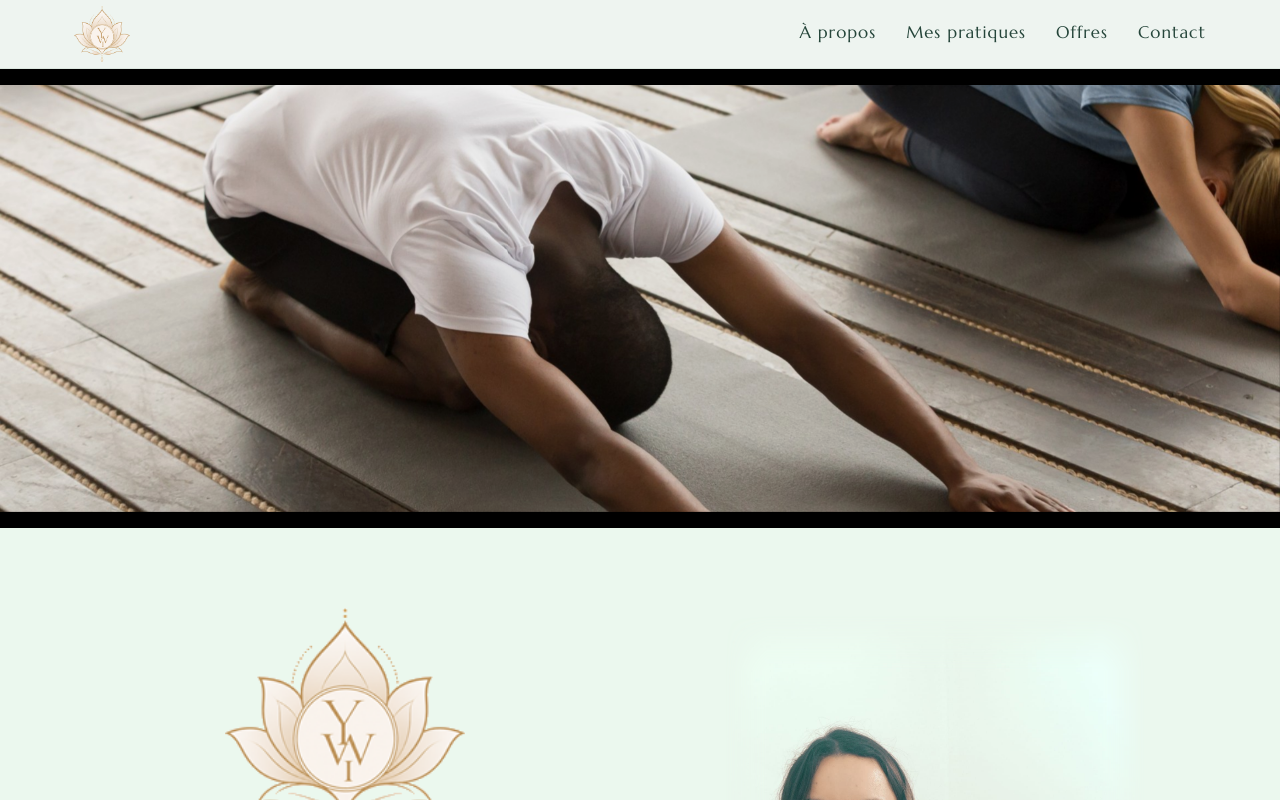
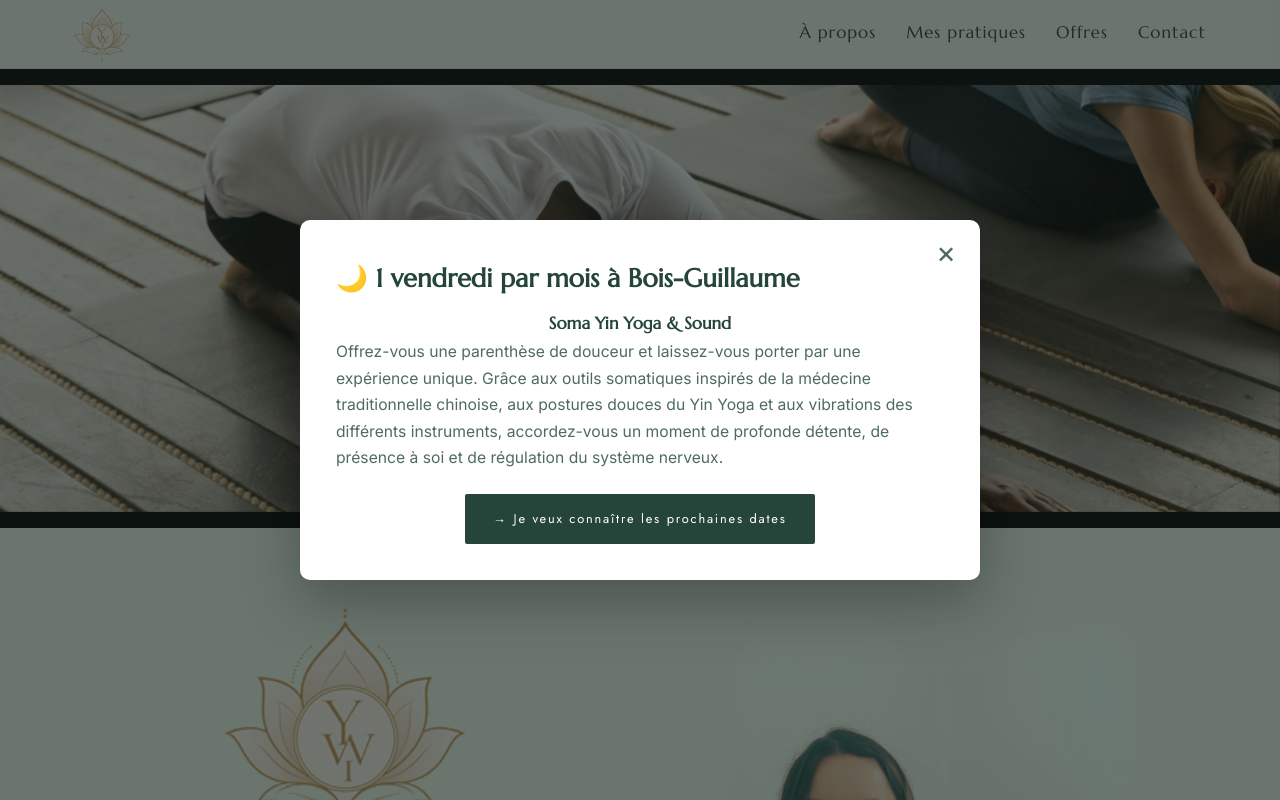
Before and after one commit to EdouardBurel/yoga-club, a React (Vite) app: page / in a window 1280 px wide. Shown: the top 800 px of the page. Built offline with nearby package versions, Linux system fonts and the light colour scheme.

Commit message:
final udpates

```diff
--- a/index.html
+++ b/index.html
@@ -4,14 +4,15 @@
     <meta charset="UTF-8" />
     <link rel="icon" type="image/svg+xml" href="/favicon.png" />
     <meta name="viewport" content="width=device-width, initial-scale=1.0" />
-    <meta
-      name="description"
-      content="Breathe . Move . Restore."
-    />
+    <meta name="description" content="Breathe . Move . Restore." />
     <title>Yoga with India</title>
 
     <!-- Fonts: Playfair Display (display serif), Space Mono (labels), Inter (body) -->
     <link rel="preconnect" href="https://fonts.googleapis.com" />
+    <link
+      href="https://fonts.googleapis.com/css2?family=Inter:wght@400;500;600&family=Jost:wght@400;500&family=Marcellus&display=swap"
+      rel="stylesheet"
+    />
     <link rel="preconnect" href="https://fonts.gstatic.com" crossorigin />
     <link
       href="https://fonts.googleapis.com/css2?family=Inter:wght@400;500;600&family=Playfair+Display:wght@600;700;800&family=Space+Mono:wght@400;700&display=swap"
--- a/src/App.jsx
+++ b/src/App.jsx
@@ -8,10 +8,13 @@ import CtaBanner from './components/CtaBanner.jsx'
 import Contact from './components/Contact.jsx'
 import Testimonials from './components/Testimonials.jsx'
 import Footer from './components/Footer.jsx'
+import Announcement from './components/Announcement.jsx'
+
 
 export default function App() {
   return (
     <>
+      <Announcement />
       <Navbar />
       <main>
         <Hero />
--- a/src/components/AboutClub.jsx
+++ b/src/components/AboutClub.jsx
@@ -17,11 +17,11 @@ export default function AboutClub() {
             alt="Yoga with India logo"
           />
           <h2 className="about__title">
-            A propos <span>Yoga with India</span>
+            <span>Yoga with India</span>
           </h2>
           <p>
-            Retrouvez calme, souplesse et sérénité grâce à une pratique alliant
-            mouvement, souffle et relaxation sonore.
+            <strong>Retrouvez calme, souplesse et sérénité grâce à une pratique alliant
+            mouvement, souffle et relaxation sonore.</strong>
           </p>
           <p className="about__italic">
             Sessions available in French or English.
--- /dev/null
+++ b/src/components/Announcement.css
@@ -0,0 +1,19 @@
+.announce {
+  text-align: center;
+}
+
+.announce__event {
+  font-family: var(--font-display);
+  font-size: 1.35rem;
+  color: var(--gold);
+  margin-bottom: 14px;
+}
+
+.announce p {
+  text-align: left;
+  margin-bottom: 22px;
+}
+
+.announce__cta {
+  display: inline-block;
+}
--- /dev/null
+++ b/src/components/Announcement.jsx
@@ -0,0 +1,35 @@
+import { useState } from "react";
+import Modal from "./Modal.jsx";
+import "./Announcement.css";
+
+export default function Announcement() {
+  const [show, setShow] = useState(true); // opens as soon as the site loads
+
+  if (!show) return null;
+
+  return (
+    <Modal
+      title="🌙 1 vendredi par mois à Bois-Guillaume"
+      onClose={() => setShow(false)}
+    >
+      <div className="announce">
+        <h3 className="announce__event">Soma Yin Yoga &amp; Sound</h3>
+        <p>
+          Offrez-vous une parenthèse de douceur et laissez-vous porter par une
+          expérience unique. Grâce aux outils somatiques inspirés de la médecine
+          traditionnelle chinoise, aux postures douces du Yin Yoga et aux
+          vibrations des différents instruments, accordez-vous un moment de
+          profonde détente, de présence à soi et de régulation du système
+          nerveux.
+        </p>
+
+        <a
+          className="btn-solid announce__cta"
+          href="mailto:contact@ywindia.com?subject=Soma%20Yin%20Yoga%20%26%20Sound%20—%20prochaines%20dates"
+        >
+          → Je veux connaître les prochaines dates
+        </a>
+      </div>
+    </Modal>
+  );
+}
--- a/src/components/Contact.jsx
+++ b/src/components/Contact.jsx
@@ -27,19 +27,13 @@ export default function Contact() {
             contact@ywindia.com
           </a>
 
-          <a className="contact__phone" href="tel:+33612345678">
-            <svg
-              viewBox="0 0 24 24"
-              width="22"
-              height="22"
-              fill="none"
-              stroke="currentColor"
-              strokeWidth="1.8"
-              aria-hidden="true"
-            >
-              <path d="M22 16.92v3a2 2 0 0 1-2.18 2 19.79 19.79 0 0 1-8.63-3.07 19.5 19.5 0 0 1-6-6 19.79 19.79 0 0 1-3.07-8.67A2 2 0 0 1 4.11 2h3a2 2 0 0 1 2 1.72c.12.96.36 1.9.7 2.81a2 2 0 0 1-.45 2.11L8.09 9.91a16 16 0 0 0 6 6l1.27-1.27a2 2 0 0 1 2.11-.45c.91.34 1.85.58 2.81.7A2 2 0 0 1 22 16.92z" />
-            </svg>
-            06 12 34 56 78
+          <a
+            className="btn-solid"
+            href="https://calendly.com/indeev/yoga-with-india"
+            target="_blank"
+            rel="noopener noreferrer"
+          >
+            Rdv tel
           </a>
 
           <div className="contact__divider" aria-hidden="true">
@@ -49,7 +43,7 @@ export default function Contact() {
           <div className="contact__socials">
             <a
               className="social"
-              href="https://emea01.safelinks.protection.outlook.com/?url=https%3A%2F%2Fwww.linkedin.com%2Fcompany%2Fyoga-with-india%2F%3FviewAsMember%3Dtrue&data=05%7C02%7C%7Cd17608eba84347f6a41d08dedc3e73ff%7C84df9e7fe9f640afb435aaaaaaaaaaaa%7C1%7C0%7C639190357964289651%7CUnknown%7CTWFpbGZsb3d8eyJFbXB0eU1hcGkiOnRydWUsIlYiOiIwLjAuMDAwMCIsIlAiOiJXaW4zMiIsIkFOIjoiTWFpbCIsIldUIjoyfQ%3D%3D%7C0%7C%7C%7C&sdata=eiaX3aspLv8bqpy6EuXM%2FsVTzXK0Iem1dFQFQkZFADc%3D&reserved=0"
+              href="https://www.linkedin.com/company/yoga-with-india/"
               target="_blank"
               rel="noopener noreferrer"
               aria-label="LinkedIn"
@@ -68,7 +62,7 @@ export default function Contact() {
 
             <a
               className="social"
-              href="https://emea01.safelinks.protection.outlook.com/?url=https%3A%2F%2Fwww.instagram.com%2Fhealthyndie%3Figsh%3DMWZxZWpya3pjY3pqdQ%253D%253D%26utm_source%3Dqr&data=05%7C02%7C%7Cd17608eba84347f6a41d08dedc3e73ff%7C84df9e7fe9f640afb435aaaaaaaaaaaa%7C1%7C0%7C639190357964303162%7CUnknown%7CTWFpbGZsb3d8eyJFbXB0eU1hcGkiOnRydWUsIlYiOiIwLjAuMDAwMCIsIlAiOiJXaW4zMiIsIkFOIjoiTWFpbCIsIldUIjoyfQ%3D%3D%7C0%7C%7C%7C&sdata=I%2B10Hwy%2F8sPETNYPM0x0fdMqkfoQJ7SPwBGkJqCpfyo%3D&reserved=0"
+              href="https://www.instagram.com/healthyndie/"
               target="_blank"
               rel="noopener noreferrer"
               aria-label="Instagram"
--- a/src/components/FeatureBoxes.css
+++ b/src/components/FeatureBoxes.css
@@ -62,12 +62,14 @@
   left: 50%;
   transform: translateX(-50%);
   z-index: 1;
-  font-family: var(--font-mono);
-  font-weight: 700;
-  letter-spacing: 0.08em;
+  font-family: var(--font-display); /* Marcellus */
+  font-size: 1.5rem;
+  font-weight: 400;
+  letter-spacing: 0.12em;
+  text-transform: uppercase; /* refined, spa-like */
   color: #fff;
-  text-shadow: 0 2px 8px rgba(0, 0, 0, 0.55);
-  font-size: 1.1rem;
+  text-shadow: 0 2px 10px rgba(0, 0, 0, 0.55);
+  white-space: nowrap;
 }
 
 .gallery-duo {
--- a/src/components/OffersContent.jsx
+++ b/src/components/OffersContent.jsx
@@ -1,23 +1,13 @@
 import "./OffersContent.css";
 
 const offers = [
-  {
-    name: "Cours individuel",
-    price: "",
-    desc: "Une séance personnalisée, adaptée à votre niveau et à vos objectifs.",
-  },
-  {
-    name: "Cours en petit groupe",
-    price: "",
-    desc: "Pratiquez à plusieurs dans une ambiance conviviale et bienveillante.",
-  },
   {
     name: "Yoga entre amis",
     price: "",
     desc: "Une séance privée organisée chez vous, entre proches.",
   },
   {
-    name: "Yoga en entreprise / séminaires",
+    name: "Yoga en entreprise (QVCT) / Séminaire",
     price: "",
     desc: "Offrez à vos équipes un moment de détente et de reconnexion.",
   },
--- a/src/components/Testimonials.jsx
+++ b/src/components/Testimonials.jsx
@@ -5,7 +5,7 @@ export default function Testimonials() {
   return (
     <section className="testimonials" id="testimonials">
       <div className="container">
-        <h2 className="section-title">Testimonials</h2>
+        <h2 className="section-title">Avis</h2>
 
         <div className="testimonials__grid">
           {testimonials.map((t) => (
--- a/src/index.css
+++ b/src/index.css
@@ -13,8 +13,9 @@
   --surface: #eef4f0; /* navbar — soft sage instead of grey-blue */
   --line: #dce7e0;
 
-  --font-display: "Playfair Display", Georgia, serif;
-  --font-mono: "Space Mono", "Courier New", monospace;
+  --font-display: "Marcellus", Georgia, serif;
+  --font-mono:
+    "Jost", system-ui, sans-serif; /* keeps the token name; new voice */
   --font-body: "Inter", system-ui, -apple-system, sans-serif;
 
   --maxw: 1180px;
```
